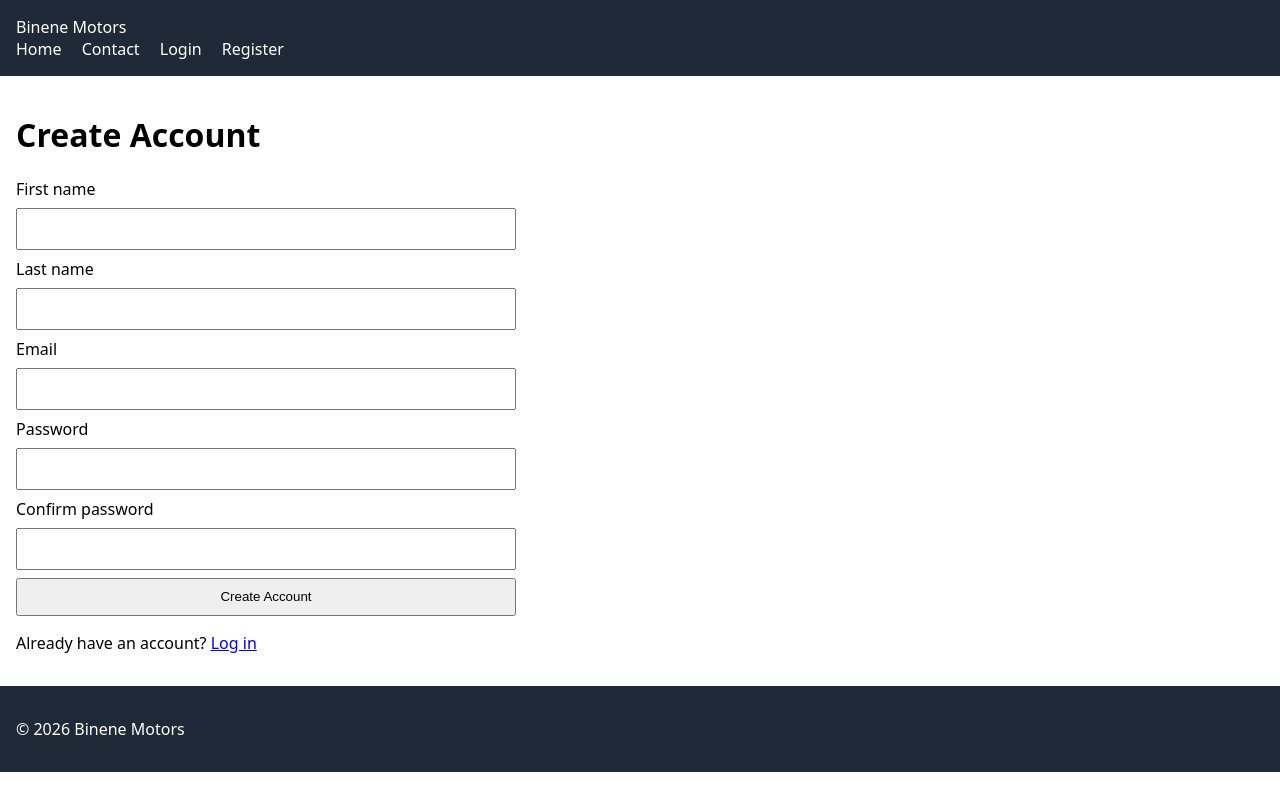
After one commit to jbinene0/cse340-final-binene, a Node server app: page /register in a window 1280 px wide. The commit adds this page. Run offline with Node 20, Linux system fonts and the light colour scheme; data that the repository does not hold is empty; some libraries are stand-ins or nearby versions.

Commit message:
Add user registration with validation and bcrypt hashing

```diff
--- /dev/null
+++ b/src/controllers/forms/registration.js
@@ -0,0 +1,52 @@
+import bcrypt from 'bcrypt';
+import { body, validationResult } from 'express-validator';
+import { emailExists, createUser } from '../../models/forms/registration.js';
+
+const registrationValidation = [
+  body('first_name').trim()
+    .notEmpty().withMessage('First name is required.')
+    .isLength({ max: 50 }).withMessage('First name must be 50 characters or fewer.'),
+  body('last_name').trim()
+    .notEmpty().withMessage('Last name is required.')
+    .isLength({ max: 50 }).withMessage('Last name must be 50 characters or fewer.'),
+  body('email').trim().toLowerCase()
+    .notEmpty().withMessage('Email is required.')
+    .isEmail().withMessage('Enter a valid email address.')
+    .isLength({ max: 255 }).withMessage('Email is too long.')
+    .custom(async (email) => {
+      if (await emailExists(email)) {
+        throw new Error('An account with that email already exists.');
+      }
+    }),
+  body('password')
+    .isLength({ max: 72 }).withMessage('Password must be 72 characters or fewer.')
+    .isStrongPassword({ minLength: 8, minLowercase: 1, minUppercase: 1, minNumbers: 1, minSymbols: 1 })
+    .withMessage('Password must be at least 8 characters with an uppercase letter, a lowercase letter, a number, and a symbol.'),
+  body('confirm_password')
+    .custom((value, { req }) => value === req.body.password)
+    .withMessage('Passwords do not match.')
+];
+
+const showRegistrationForm = (req, res) => {
+  res.render('forms/registration/form', { title: 'Create Account', errors: [], formData: {} });
+};
+
+const submitRegistration = async (req, res) => {
+  const errors = validationResult(req);
+  const { first_name, last_name, email, password } = req.body;
+
+  if (!errors.isEmpty()) {
+    return res.status(400).render('forms/registration/form', {
+      title: 'Create Account',
+      errors: errors.array(),
+      formData: { first_name, last_name, email } // never send the password back
+    });
+  }
+
+  const passwordHash = await bcrypt.hash(password, 10);
+  await createUser({ firstName: first_name, lastName: last_name, email, passwordHash });
+
+  res.redirect('/login?registered=1');
+};
+
+export { registrationValidation, showRegistrationForm, submitRegistration };
--- a/src/controllers/routes.js
+++ b/src/controllers/routes.js
@@ -2,6 +2,7 @@ import { Router } from 'express';
 import { homePage } from './index.js';
 import { vehicleDetailPage, categoryPage } from './vehicles/vehicles.js';
 import { contactValidation, showContactForm, submitContactForm } from './forms/contact.js';
+import { registrationValidation, showRegistrationForm, submitRegistration } from './forms/registration.js';
 
 const router = Router();
 
@@ -10,5 +11,7 @@ router.get('/vehicle/:id', vehicleDetailPage);
 router.get('/category/:category', categoryPage);
 router.get('/contact', showContactForm);
 router.post('/contact', contactValidation, submitContactForm);
+router.get('/register', showRegistrationForm);
+router.post('/register', registrationValidation, submitRegistration);
 
 export default router;
--- /dev/null
+++ b/src/views/forms/registration/form.ejs
@@ -0,0 +1,32 @@
+<%- include('../../partials/header') %>
+<h1>Create Account</h1>
+
+<% if (errors.length > 0) { %>
+  <ul class="errors">
+    <% errors.forEach(error => { %>
+      <li><%= error.msg %></li>
+    <% }) %>
+  </ul>
+<% } %>
+
+<form action="/register" method="POST" class="form">
+  <label for="first_name">First name</label>
+  <input type="text" id="first_name" name="first_name" maxlength="50" required value="<%= formData.first_name || '' %>">
+
+  <label for="last_name">Last name</label>
+  <input type="text" id="last_name" name="last_name" maxlength="50" required value="<%= formData.last_name || '' %>">
+
+  <label for="email">Email</label>
+  <input type="email" id="email" name="email" maxlength="255" required value="<%= formData.email || '' %>">
+
+  <label for="password">Password</label>
+  <input type="password" id="password" name="password" minlength="8" maxlength="72" required autocomplete="new-password">
+
+  <label for="confirm_password">Confirm password</label>
+  <input type="password" id="confirm_password" name="confirm_password" required autocomplete="new-password">
+
+  <button type="submit">Create Account</button>
+</form>
+
+<p>Already have an account? <a href="/login">Log in</a></p>
+<%- include('../../partials/footer') %>
--- a/src/views/partials/header.ejs
+++ b/src/views/partials/header.ejs
@@ -16,6 +16,7 @@
     <% }) %>
     <a href="/contact">Contact</a>
     <a href="/login">Login</a>
+    <a href="/register">Register</a>
   </nav>
 </header>
 <main>
```
Also changed, not shown: src/models/forms/registration.js (added, +19 -0 lines).
